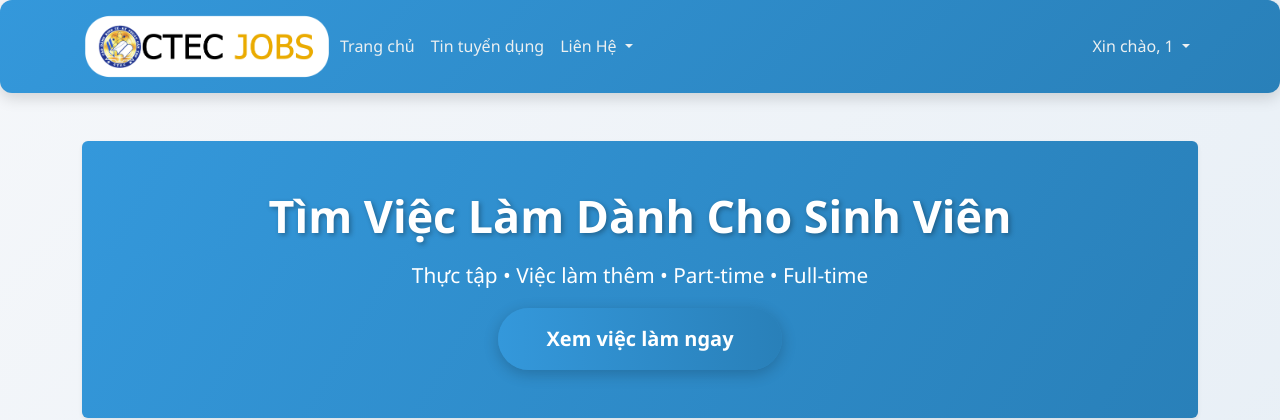
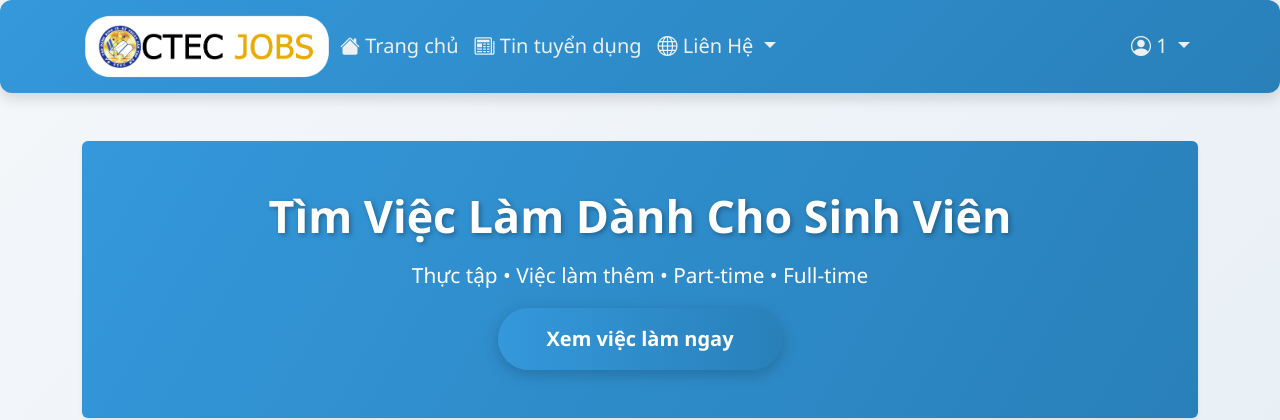
Before and after one commit to NghiaInter0403/CTEC_JOBS, a PHP site: page /index.php in a window 1280 px wide. Shown: the top 420 px of the page. Run offline with PHP 8.4, Linux system fonts and the light colour scheme; the visitor is signed in with stand-in values (Sample User, id 1); data that the repository does not hold is empty.

Commit message:
sua header

```diff
--- a/include_header.php
+++ b/include_header.php
@@ -6,7 +6,7 @@
     <meta name="viewport" content="width=device-width, initial-scale=1.0">
     <title>Việc Làm Sinh Viên</title>
     <link href="https://cdn.jsdelivr.net/npm/bootstrap@5.3.0/dist/css/bootstrap.min.css" rel="stylesheet">
-    <link rel="stylesheet" href="https://cdnjs.cloudflare.com/ajax/libs/font-awesome/6.5.0/css/all.min.css">
+    <link rel="stylesheet" href="https://cdn.jsdelivr.net/npm/bootstrap-icons@1.11.3/font/bootstrap-icons.min.css">
     <link rel="stylesheet" href="style.css">
 </head>
 <body>
@@ -19,13 +19,13 @@
         <button class="navbar-toggler" type="button" data-bs-toggle="collapse" data-bs-target="#navbarNav">
             <span class="navbar-toggler-icon"></span>
         </button>
-        <div class="collapse navbar-collapse" id="navbarNav">
+        <div class="collapse navbar-collapse" id="navbarNav" style="font-size: 20px;">
             <ul class="navbar-nav me-auto">
-                <li class="nav-item"><a class="nav-link" href="index.php">Trang chủ</a></li>
-                <li class="nav-item"><a class="nav-link" href="vl_danhsach.php">Tin tuyển dụng</a></li>
+                <li class="nav-item"><a class="nav-link" href="index.php"><i class="bi bi-house-fill"></i> Trang chủ</a></li>
+                <li class="nav-item"><a class="nav-link" href="vl_danhsach.php"><i class="bi bi-newspaper"></i> Tin tuyển dụng</a></li>
                 <li class="nav-item dropdown">
                         <a class="nav-link dropdown-toggle" href="#" role="button" data-bs-toggle="dropdown">
-                            Liên Hệ
+                            <i class="bi bi-globe"></i> Liên Hệ
                         </a>
                         <ul class="dropdown-menu">
                             <li><a class="dropdown-item" href="https://www.ctec.edu.vn/ctec/" target="_blank"> Trang chủ CTEC</a></li>
@@ -39,7 +39,7 @@
                 <?php if (isset($_SESSION['user_id'])): ?>
                     <li class="nav-item dropdown">
                         <a class="nav-link dropdown-toggle" href="#" role="button" data-bs-toggle="dropdown">
-                            Xin chào, <?php echo $_SESSION['name']; ?>
+                            <i class="bi bi-person-circle"></i> <?php echo $_SESSION['name']; ?>
                         </a>
                         <ul class="dropdown-menu">
 
@@ -66,4 +66,5 @@
             </ul>
         </div>
     </div>
+
 </nav>
```
